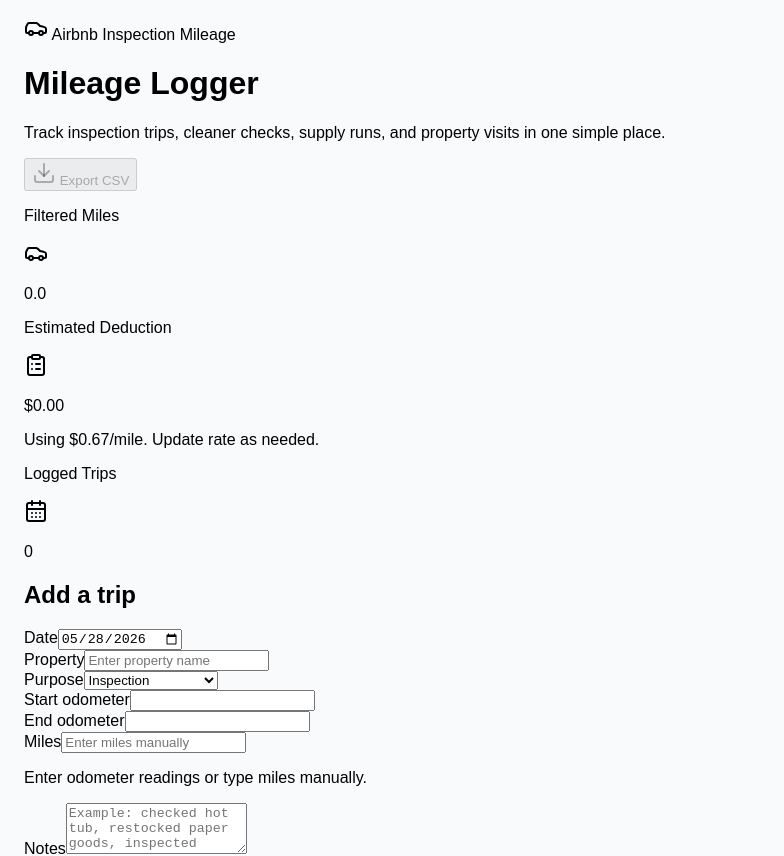
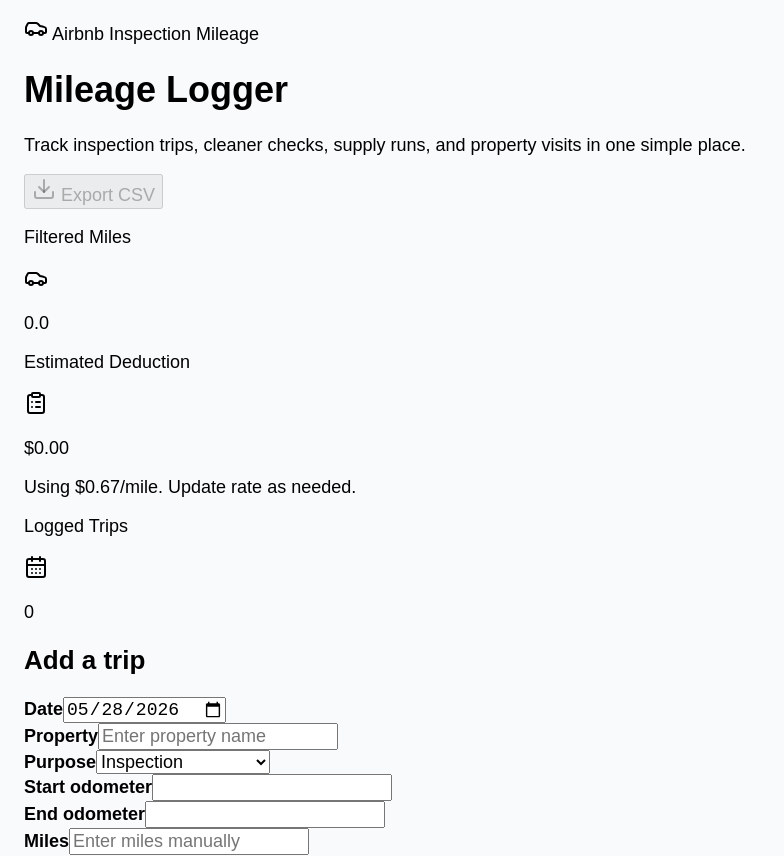
Before and after one commit to howmanymilestohome/airbnb-mileage-logger, a React (Vite) app: page / in a window 1280 px wide. Shown: the top 856 px of the page, without its empty margins (0-784 px from the left). Built offline with nearby package versions, Linux system fonts and the light colour scheme.

Commit message:
Update index.css

```diff
--- a/src/index.css
+++ b/src/index.css
@@ -2,6 +2,7 @@ body {
   margin: 0;
   font-family: Arial, sans-serif;
   background: #f8fafc;
+  font-size: 18px;
 }
 
 #root {
@@ -15,3 +16,23 @@ body {
 * {
   box-sizing: border-box;
 }
+
+input,
+select,
+textarea,
+button {
+  font-size: 18px;
+}
+
+label {
+  font-size: 18px;
+  font-weight: 600;
+}
+
+h1 {
+  font-size: 36px;
+}
+
+h2 {
+  font-size: 26px;
+}
```
